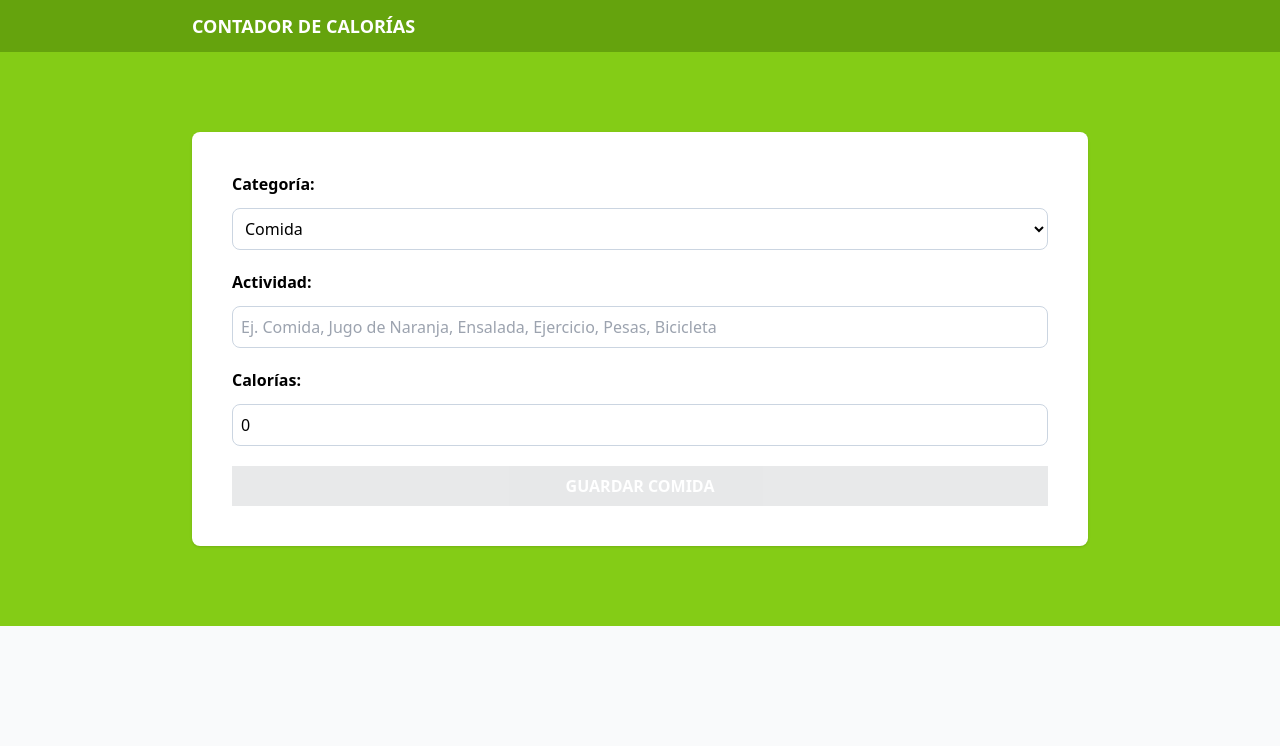
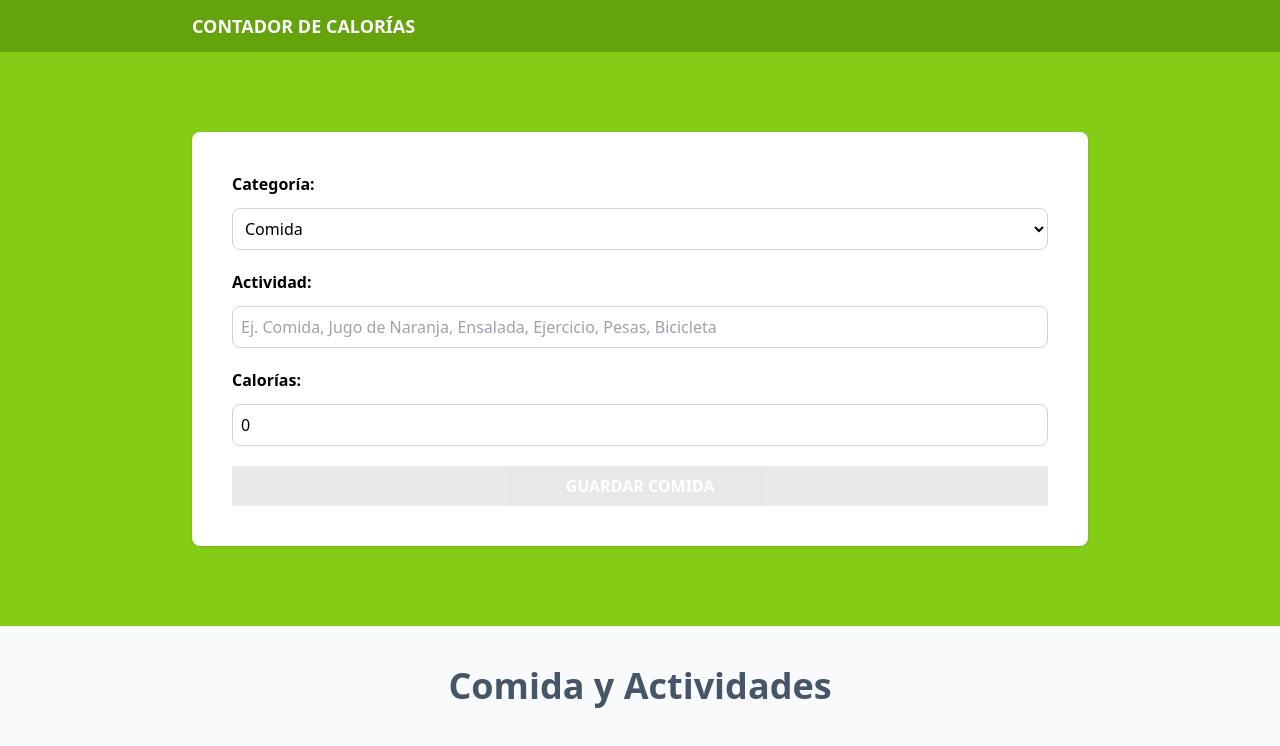
Before and after one commit to gbarrerameneses/contador-de-calorias-consumo-ejercicios-con-typescript-use-reducer, a React (Vite) app: page / in a window 1280 px wide. Shown: the top 746 px of the page. Built offline with nearby package versions, Linux system fonts and the light colour scheme.

Commit message:
creando componente ActivityList.tsx para listar Actividades y Comidas

```diff
--- a/src/App.tsx
+++ b/src/App.tsx
@@ -1,11 +1,12 @@
 import { useReducer } from "react"
 import Formulario from "./components/Form"
+import ActivityList from "./components/ActivityList";
 import { activityReducer, initialState } from "./reducers/activity-reducer"
+
 
 function App() {
 
   const [state, dispatch] = useReducer(activityReducer, initialState)
-
 
   return (
     <>
@@ -24,6 +25,11 @@
           />
         </div>
       </section>
+
+      <section className="p-10 mx-auto max-w-4xl">
+        <ActivityList
+          activities={state.activities}/>
+      </section>
     </>
   )
 }
--- /dev/null
+++ b/src/components/ActivityList.tsx
@@ -0,0 +1,44 @@
+import { Activity } from "../types"
+
+type ActivityListProps = {
+    activities: Activity[]
+}
+
+export default function ActivityList({activities} : ActivityListProps) {
+
+    console.log(activities);
+
+
+  return (
+    <>
+      <h2 className="text-4xl font-bold text-slate-600 text-center">
+        Comida y Actividades
+      </h2>
+
+      {activities.map(activity =>(
+        <div
+            key={activity.id}
+            className="px-5 py-10 bg-white mt-5 flex justify-between"
+        >
+            <div className="space-y-2 relative">
+                <p>
+                    {activity.category}
+                </p>
+                <p className="text-2xl font-bold pt-5">
+                    {activity.name}
+                </p>
+                <p className="text-4xl font-black text-lime-500">
+                    {activity.calories} {''}
+                    <span>Calorías</span>
+                </p>
+            </div>
+
+            <div>
+
+            </div>
+
+        </div>
+     ))}
+    </>
+  )
+}
```
